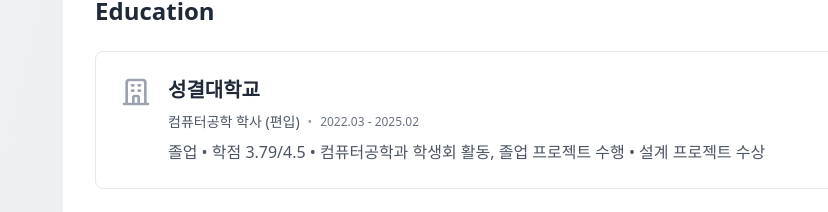
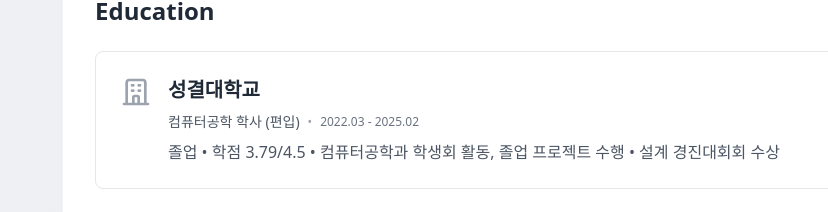
Before and after one commit to jiyuuuuun/Portfolio, a Next.js app: page / in a window 1280 px wide. Shown: the part 1133-1345 px from the top of the page, without its empty margins (452-1280 px from the left). Built offline with nearby package versions, Linux system fonts and the light colour scheme.

Commit message:
수상 이력 추가

```diff
--- a/src/components/Education.tsx
+++ b/src/components/Education.tsx
@@ -4,7 +4,7 @@
       title: "성결대학교",
       degree: "컴퓨터공학 학사 (편입)",
       period: "2022.03 - 2025.02",
-      description: "졸업 • 학점 3.79/4.5 • 컴퓨터공학과 학생회 활동, 졸업 프로젝트 수행 • 설계 프로젝트 수상",
+      description: "졸업 • 학점 3.79/4.5 • 컴퓨터공학과 학생회 활동, 졸업 프로젝트 수행 • 설계 경진대회회 수상",
       icon: (
         <svg className="w-8 h-8 text-gray-400" fill="none" viewBox="0 0 24 24" stroke="currentColor">
           <path strokeLinecap="round" strokeLinejoin="round" strokeWidth={2} d="M19 21V5a2 2 0 00-2-2H7a2 2 0 00-2 2v16m14 0h2m-2 0h-5m-9 0H3m2 0h5M9 7h1m-1 4h1m4-4h1m-1 4h1m-5 10v-5a1 1 0 011-1h2a1 1 0 011 1v5m-4 0h4" />
```
